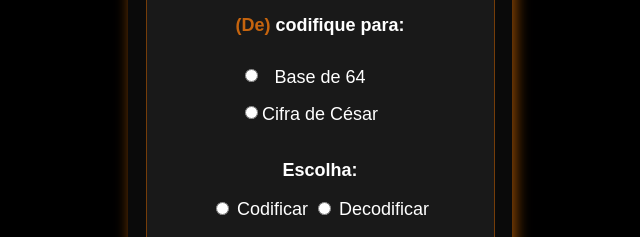
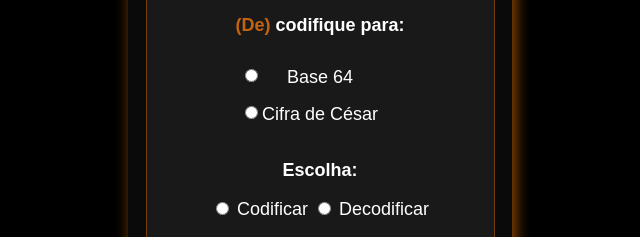
Before and after one commit to Rafalesson/theCode, a plain HTML site: page index.html in a window 1280 px wide. Shown: the part 265-502 px from the top of the page, 320-960 px from the left. Drawn offline with Linux system fonts and the light colour scheme.

Commit message:
só esse detalhe kk

```diff
--- a/index.html
+++ b/index.html
@@ -35,7 +35,7 @@
                     <p><strong id="de">(De) </strong>codifique para: </p>
 
                     <input type="radio" id="base64" name="opcao" value="base64" >
-                    <label for="base64">Base de 64</label>
+                    <label for="base64">Base 64</label>
 
                     <input type="radio" id="cifraCesar" name="opcao" value="cifraCesar" >
                     <label for="cifraCesar">Cifra de César</label>
```
